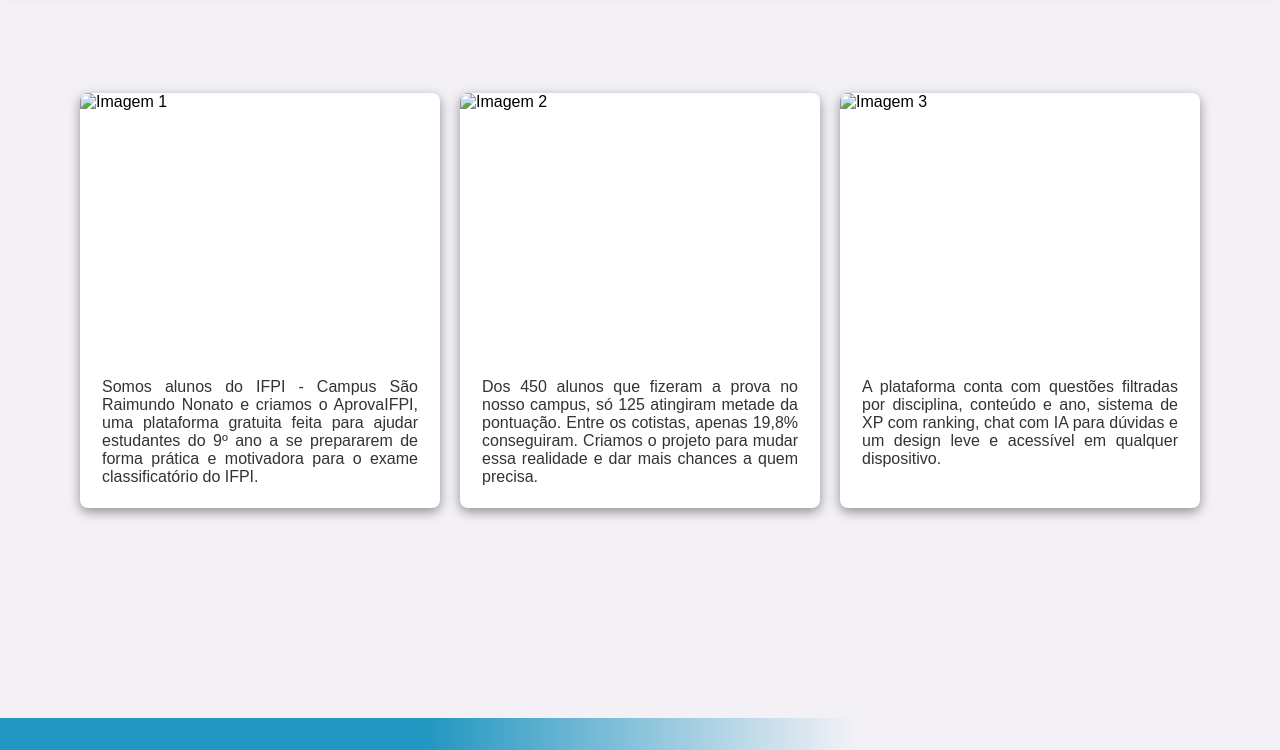
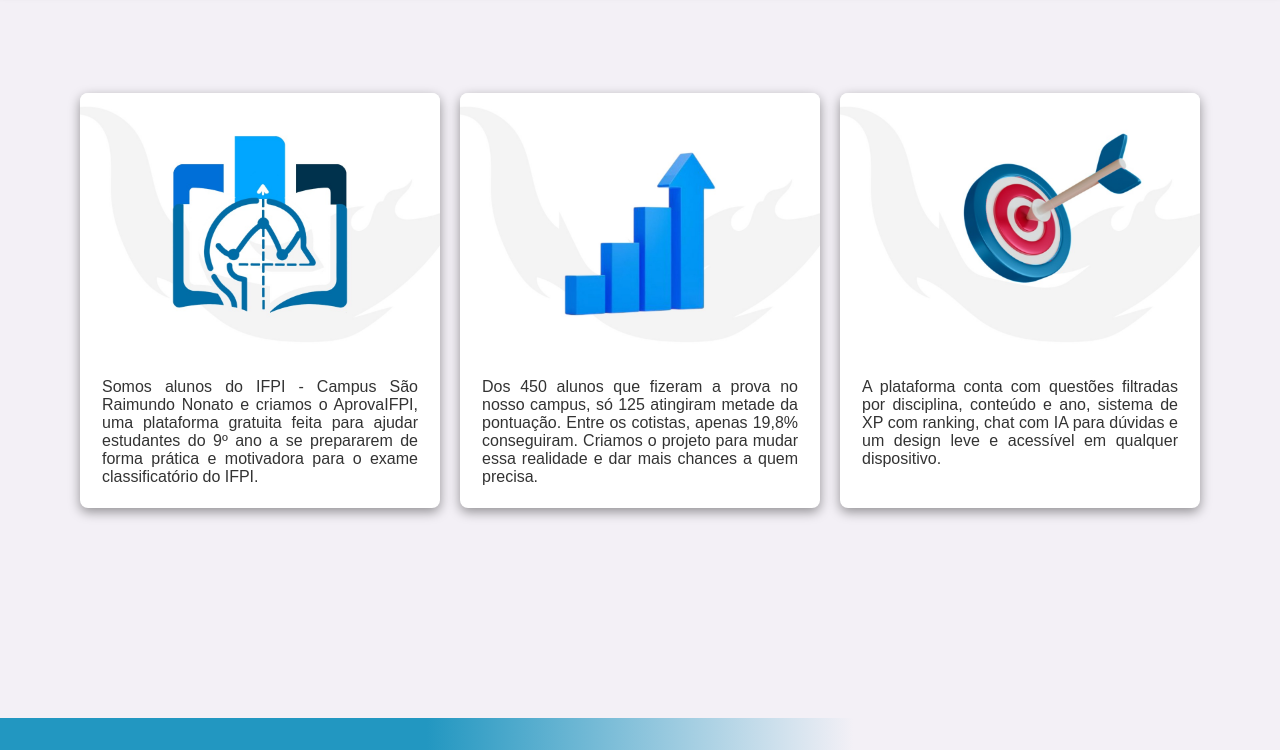
Before and after one commit to DevDanielbc/Aprova-IFPI, a plain HTML site: page sobre.html in a window 1280 px wide. Shown: the part 117-867 px from the top of the page. Drawn offline with nearby package versions, Linux system fonts and the light colour scheme; files whose address does not match are found by name.

Commit message:
corrigi um bug nas imagens

```diff
--- a/sobre.html
+++ b/sobre.html
@@ -33,28 +33,28 @@
 
     <div class="cards">
         <div class="card">
-            <img src="IMG/card1.jpeg" alt="Imagem 1">
+            <img src="meuprojeto/imagens/card1.jpeg" alt="Imagem 1">
             <div class="texto">Somos alunos do IFPI - Campus São Raimundo Nonato e criamos o AprovaIFPI, uma plataforma
                 gratuita feita para ajudar estudantes do 9º ano a se prepararem de forma prática e motivadora para o
                 exame classificatório do IFPI.</div>
         </div>
 
         <div class="card">
-            <img src="IMG/card2.jpeg" alt="Imagem 2">
+            <img src="meuprojeto/imagens/card2.jpeg" alt="Imagem 2">
             <div class="texto">Dos 450 alunos que fizeram a prova no nosso campus, só 125 atingiram metade da pontuação.
                 Entre os cotistas, apenas 19,8% conseguiram. Criamos o projeto para mudar essa realidade e dar mais
                 chances a quem precisa.</div>
         </div>
 
         <div class="card">
-            <img src="IMG/card3.jpeg" alt="Imagem 3">
+            <img src="meuprojeto/imagens/card3.jpeg" alt="Imagem 3">
             <div class="texto">A plataforma conta com questões filtradas por disciplina, conteúdo e ano, sistema de XP
                 com ranking, chat com IA para dúvidas e um design leve e acessível em qualquer dispositivo.</div>
         </div>
     </div>
 
     <div class="carrossel">
-        <img src="IMG/carrosel.jpeg" alt="" style="width: 100%;">
+        <img src="imagens/carrosel.jpeg" alt="" style="width: 100%;">
     </div>
 
     <footer class="faixa-2" style=></footer>
```
Also changed, not shown: meuprojeto/imagens/card1.jpeg (renamed from meuprojeto/images/card1.jpeg), meuprojeto/imagens/card2.jpeg (renamed from meuprojeto/images/card2.jpeg), meuprojeto/imagens/card3.jpeg (renamed from meuprojeto/images/card3.jpeg), meuprojeto/imagens/carrosel.jpeg (renamed from meuprojeto/images/carrosel.jpeg), meuprojeto/imagens/circulo.png (renamed from meuprojeto/images/circulo.png), meuprojeto/imagens/favicon-32x32.png (renamed from meuprojeto/images/favicon-32x32.png), meuprojeto/imagens/logo (2).png (renamed from meuprojeto/images/logo (2).png), meuprojeto/imagens/logo3.png (renamed from meuprojeto/images/logo3.png).
